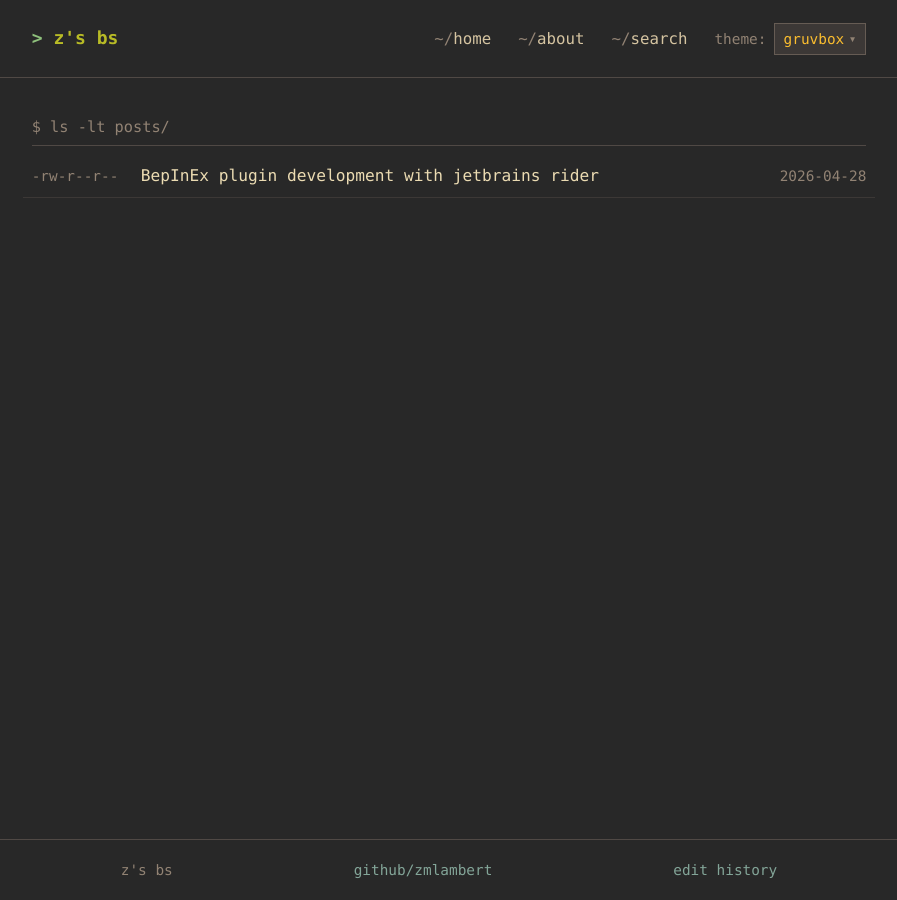
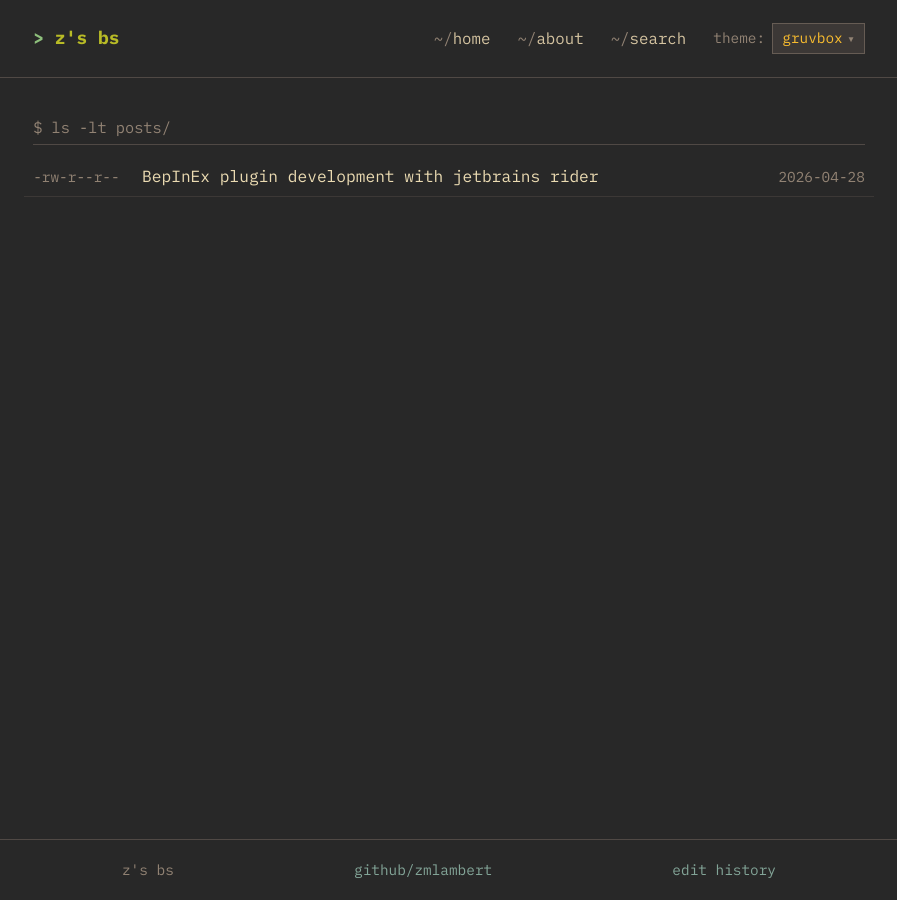
Before and after one commit to zmlambert/zmlambert.github.io, a Jekyll site: the page built from index.md, in a window 1280 px wide. Shown: the whole page, without its empty margins (191-1088 px from the left). Built offline with Jekyll 4.4.1, drawn with Linux system fonts in a browser that asks for light colours.

Commit message:
much more readable font

```diff
--- a/_includes/head.html
+++ b/_includes/head.html
@@ -2,5 +2,8 @@
 <meta name="viewport" content="width=device-width, initial-scale=1">
 <title>{% if page.title %}{{ page.title }} | {{ site.title }}{% else %}{{ site.title }}{% endif %}</title>
 <!--meta name="description" content="{{ page.description | default: site.description | strip_html | normalize_whitespace | truncate: 160 | escape }}"-->
+<link rel="preconnect" href="https://fonts.googleapis.com">
+<link rel="preconnect" href="https://fonts.gstatic.com" crossorigin>
+<link rel="stylesheet" href="https://fonts.googleapis.com/css2?family=IBM+Plex+Mono:ital,wght@0,400;0,700;1,400&display=swap">
 <link rel="stylesheet" href="{{ '/assets/css/main.css' | relative_url }}">
 <link rel="alternate" type="application/rss+xml" title="{{ site.title | escape }}" href="{{ '/feed.xml' | relative_url }}">
--- a/assets/css/main.css
+++ b/assets/css/main.css
@@ -165,8 +165,8 @@
 }
 
 body {
-  font-family: 'JetBrains Mono', 'Fira Code', 'Cascadia Code',
-               'Source Code Pro', 'Consolas', 'Courier New', monospace;
+  font-family: 'IBM Plex Mono', 'JetBrains Mono', 'Fira Code',
+               'Consolas', 'Courier New', monospace;
   background-color: var(--bg);
   color: var(--fg);
   line-height: 1.7;
```
